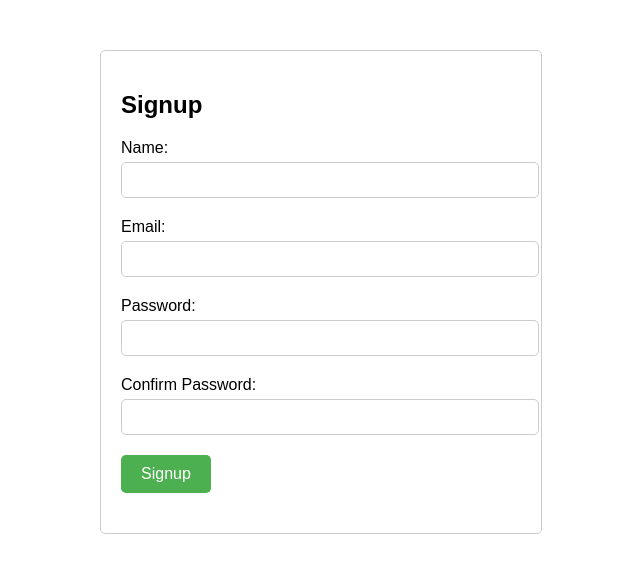
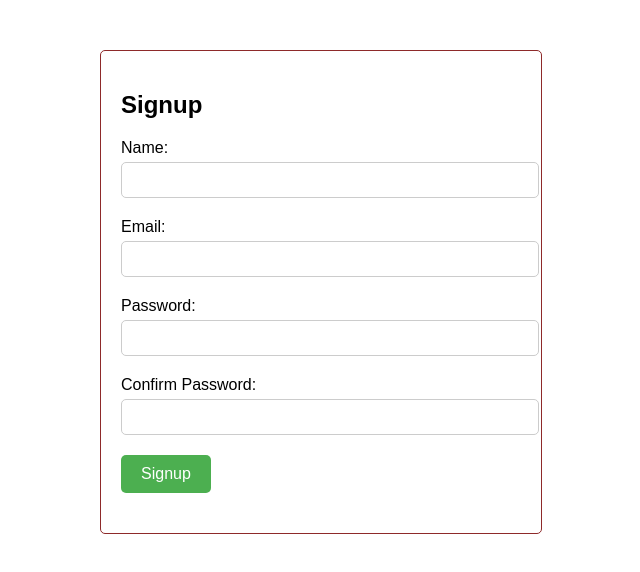
Before and after one commit to sonnet12/login, a plain HTML site: page signup.html in a window 1280 px wide. Shown: the whole page, without its empty margins (319-959 px from the left). Drawn offline with Linux system fonts and the light colour scheme.

Commit message:
Update signup.html
changed border color

```diff
--- a/signup.html
+++ b/signup.html
@@ -14,7 +14,7 @@
             max-width: 400px;
             margin: 0 auto;
             padding: 20px;
-            border: 1px solid #ccc;
+            border: 1px solid #8e2a2a;
             border-radius: 5px;
             margin-top: 50px;
         }
```
